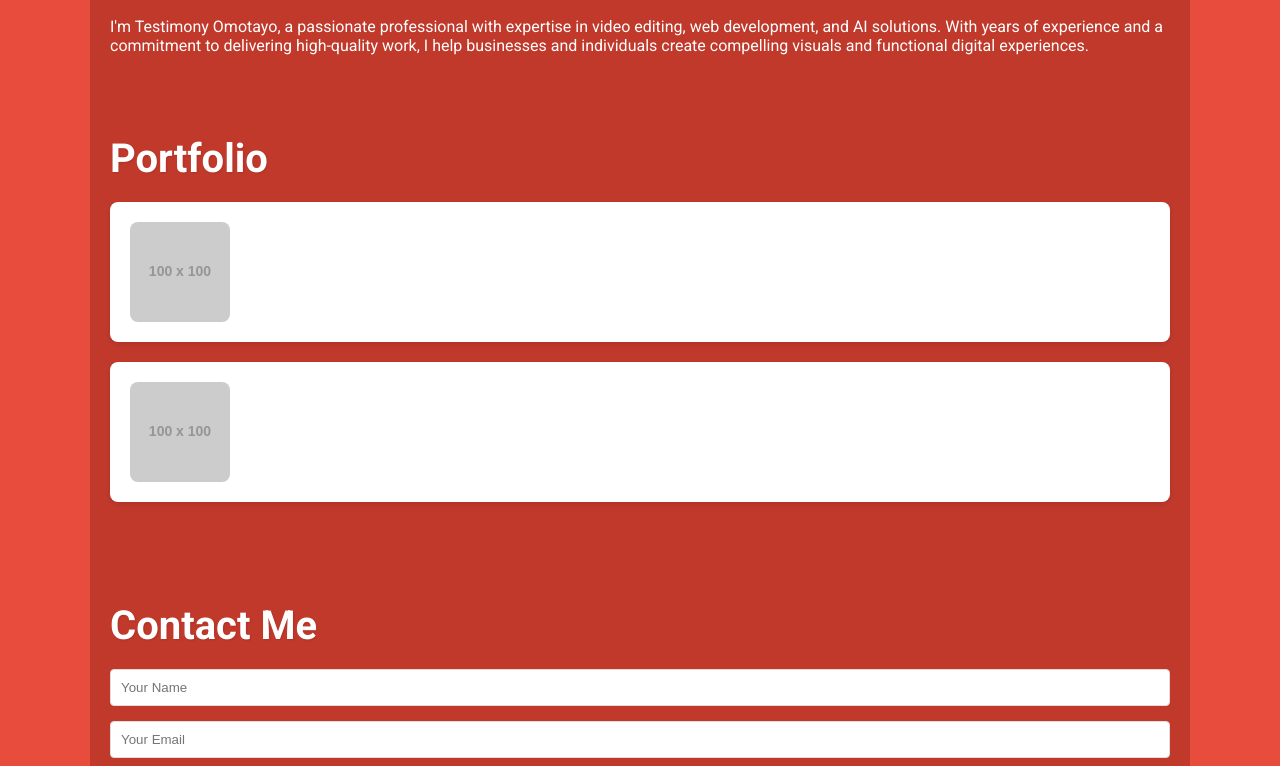
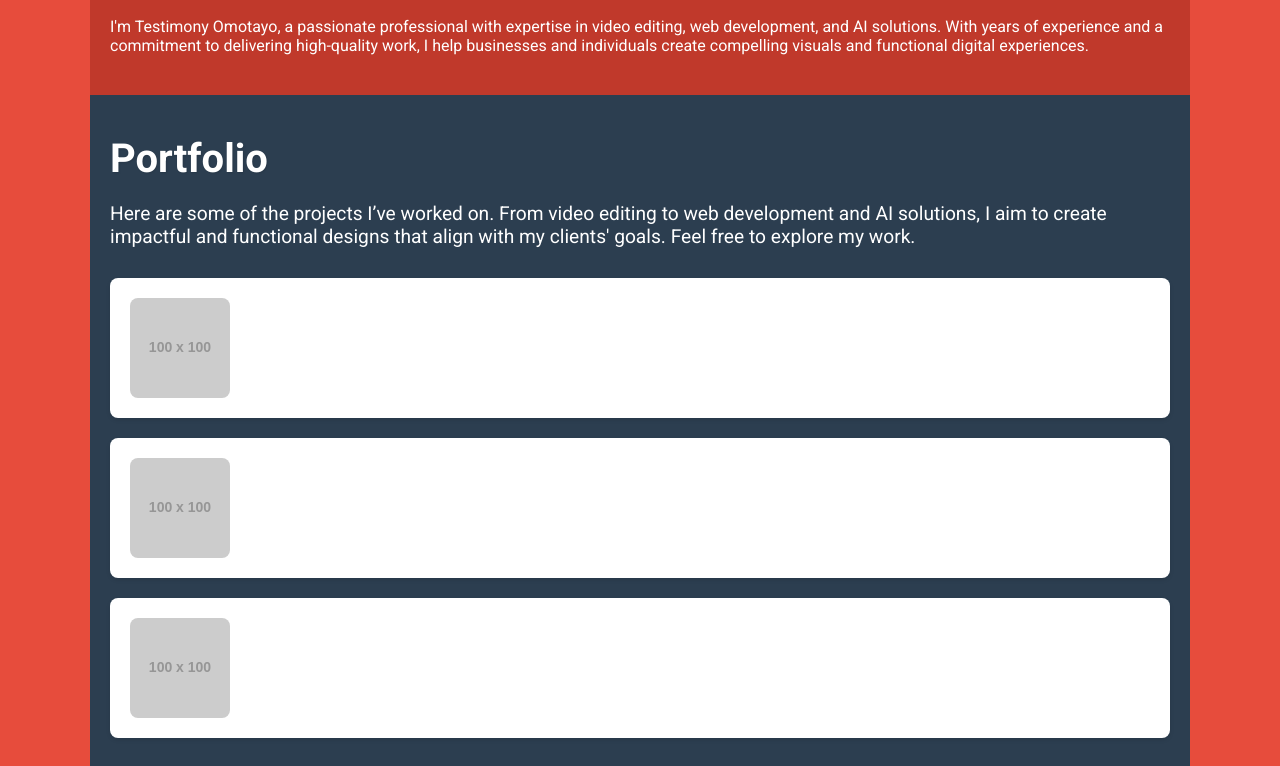
Before and after one commit to Tworship/portfolio-website, a plain HTML site: page index.html in a window 1280 px wide. Shown: the part 674-1440 px from the top of the page. Drawn offline with nearby package versions, Linux system fonts and the light colour scheme; placeholder pictures from the web are drawn by us.

Commit message:
Update index.html

```diff
--- a/index.html
+++ b/index.html
@@ -206,22 +206,31 @@
     </section>
 
     <!-- Portfolio Section -->
-    <section id="portfolio" class="content-section">
+    <section id="portfolio" class="content-section" style="background-color: #2C3E50;">
         <h2>Portfolio</h2>
+        <p style="font-size: 1.2em; color: white; margin-bottom: 30px;">Here are some of the projects I’ve worked on. From video editing to web development and AI solutions, I aim to create impactful and functional designs that align with my clients' goals. Feel free to explore my work.</p>
 
         <div class="portfolio-item">
             <img src="https://via.placeholder.com/100" alt="Project Image">
             <div class="description">
-                <h3>Project 1</h3>
-                <p>Description of your first project.</p>
+                <h3>Project 1: Video Editing</h3>
+                <p>This project involved creating a captivating promotional video for a client. Using Adobe Premiere Pro, I edited and enhanced footage, adding motion graphics and sound effects for maximum impact.</p>
             </div>
         </div>
 
         <div class="portfolio-item">
             <img src="https://via.placeholder.com/100" alt="Project Image">
             <div class="description">
-                <h3>Project 2</h3>
-                <p>Description of your second project.</p>
+                <h3>Project 2: Web Development</h3>
+                <p>For this project, I developed a responsive website that highlights the client's services. The website was built using HTML, CSS, and JavaScript to ensure it works seamlessly on all devices.</p>
+            </div>
+        </div>
+
+        <div class="portfolio-item">
+            <img src="https://via.placeholder.com/100" alt="Project Image">
+            <div class="description">
+                <h3>Project 3: AI Solutions</h3>
+                <p>This project showcases a custom AI assistant I developed for a client. It included integrating machine learning models to automate tasks and provide personalized recommendations.</p>
             </div>
         </div>
     </section>
```
